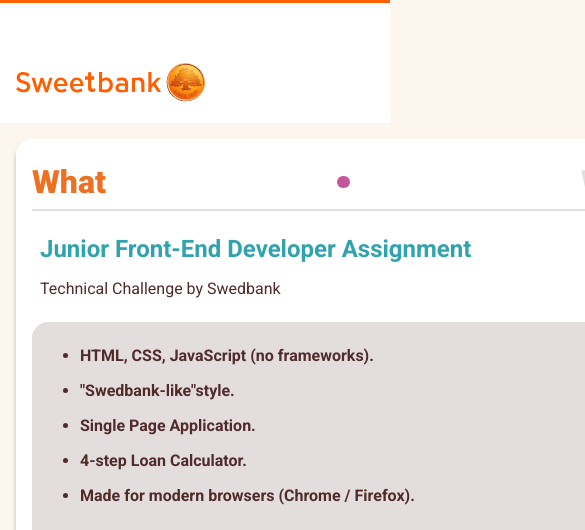
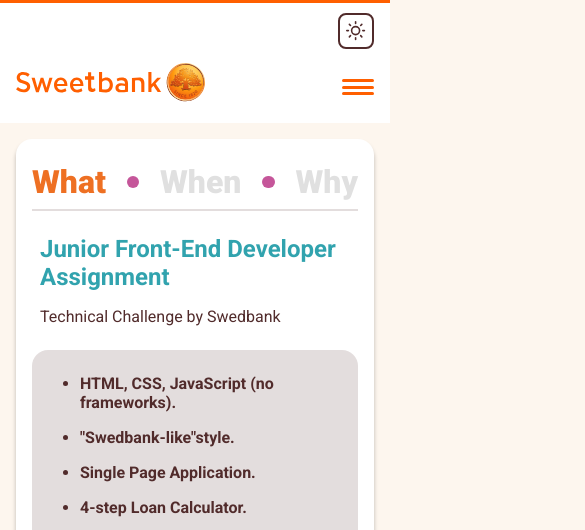
Before and after one commit to lex-corvinus/swed-tech, a website built with Vite: page index.html in a window 390 px wide. Shown: the top 530 px of the page, 585 px wide, since content can reach past the window. Built offline with nearby package versions, Linux system fonts and the light colour scheme.

Commit message:
feature: responsivity

```diff
--- a/src/pages/home/Home.js
+++ b/src/pages/home/Home.js
@@ -1,6 +1,6 @@
 import photoWhat from '../../assets/loan_picture.jpg';
 import photoWhen from '../../assets/koodJohvi_002.jpg';
-import photoWhy from '../../assets/Group_photo.jpg';
+import photoWhy from '../../assets/group_photo.jpg';
 
 export const Home = () => {
 
--- a/src/partials/Header.js
+++ b/src/partials/Header.js
@@ -13,6 +13,10 @@
             <!--      TOP ROW      -->
             <div class="header-row-top">
 
+               <button id="theme-toggle" class="light-dark-button">
+                  <span class="icon-sun">${sun}</span>
+                  <span class="icon-moon">${moon}</span>
+               </button>
             </div>
 
             <!--      MIDDLE ROW      -->
@@ -27,6 +31,9 @@
                     </div>
                 </div>
 
+                <!-- Right Side Actions -->
+                <div class="header-row-mid-right">
+
                   <div class="contacts-dropdown desktop-only">
                       <span>Contacts</span>
                       <div class="contacts-dropdown-options" >
@@ -35,13 +42,6 @@
                           <span>BE HERE</span>
                       </div>
                   </div>
-
-                <!-- Right Side Actions -->
-                <div class="header-row-mid-right">
-                    <button id="theme-toggle" class="light-dark-button">
-                        <span class="icon-sun">${sun}</span>
-                        <span class="icon-moon">${moon}</span>
-                    </button>
 
                                 <!-- Hamburger Icon -->
                                 <div id="hamburger-btn" class="hamburger-menu" aria-label="Open navigation menu" aria-expanded="false" aria-controls="mobile-nav">
--- a/src/styles/global.css
+++ b/src/styles/global.css
@@ -116,7 +116,7 @@
 /*MAIN OUTLET WRAPPER*/
 .outlet-wrapper {
 	display: grid;
-	grid-template-columns: minmax(1rem, 1fr) 75rem minmax(1rem, 1fr);
+    grid-template-columns: minmax(1rem, 1fr) min(calc(100% - 2rem), 75rem) minmax(1rem, 1fr);
 	grid-template-rows: 1fr;
 
 	width: 100%;
--- a/src/styles/header.css
+++ b/src/styles/header.css
@@ -2,7 +2,7 @@
 .header-wrapper {
     background: var(--bg-inner);
     display: grid;
-    grid-template-columns: minmax(1rem, 1fr) 75rem minmax(1rem, 1fr);;
+    grid-template-columns: minmax(1rem, 1fr) min(calc(100% - 2rem), 75rem) minmax(1rem, 1fr);
     grid-template-rows: 1fr;
     width: 100%;
     height: auto;
--- a/src/styles/home.css
+++ b/src/styles/home.css
@@ -195,7 +195,7 @@
 	border: none;
 	border-radius: 1rem;
 	width: 100%;
-	box-shadow: 0 8px 0 #7b0d6e;
+	box-shadow: 0 8px 0 #a5451d;
 	cursor: pointer;
 	transition:
 		transform 0.1s ease,
```
Lines whose indentation alone changed are shown as unchanged.
